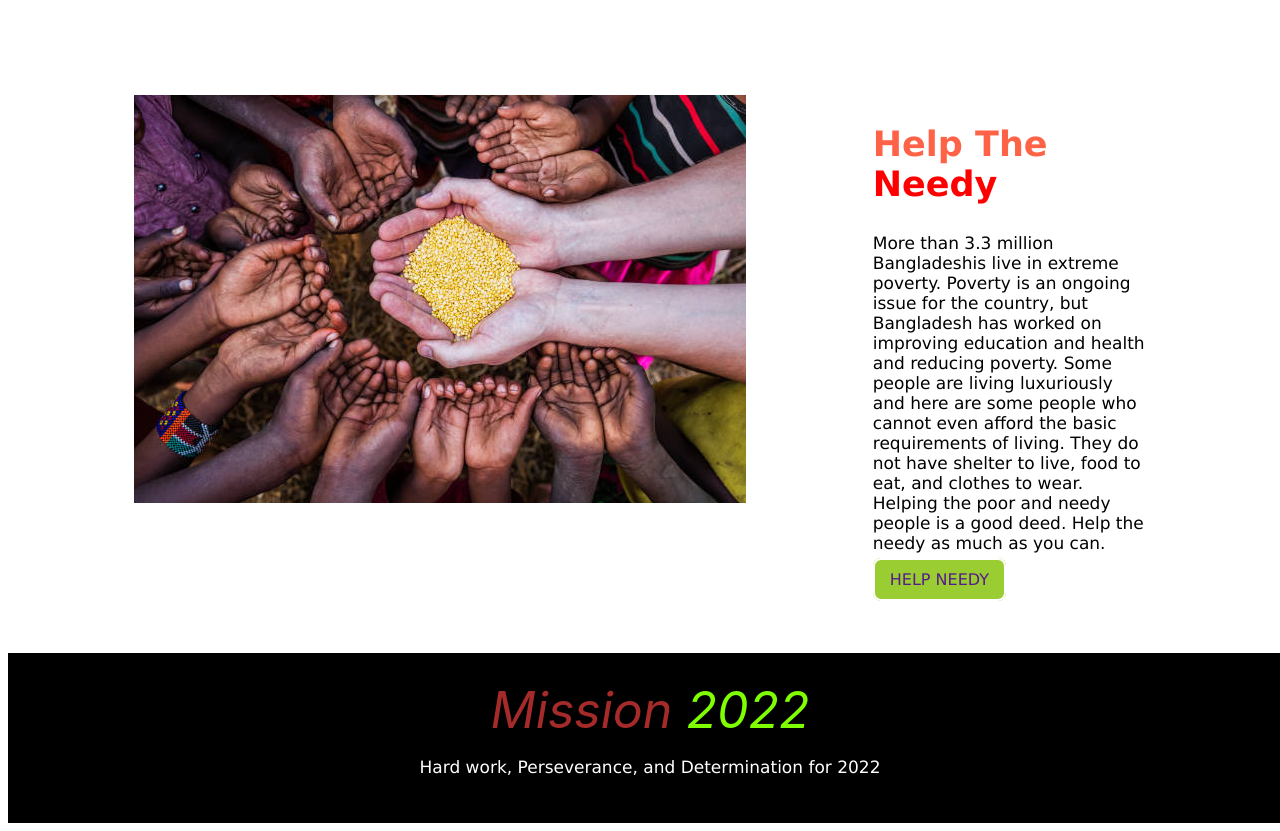
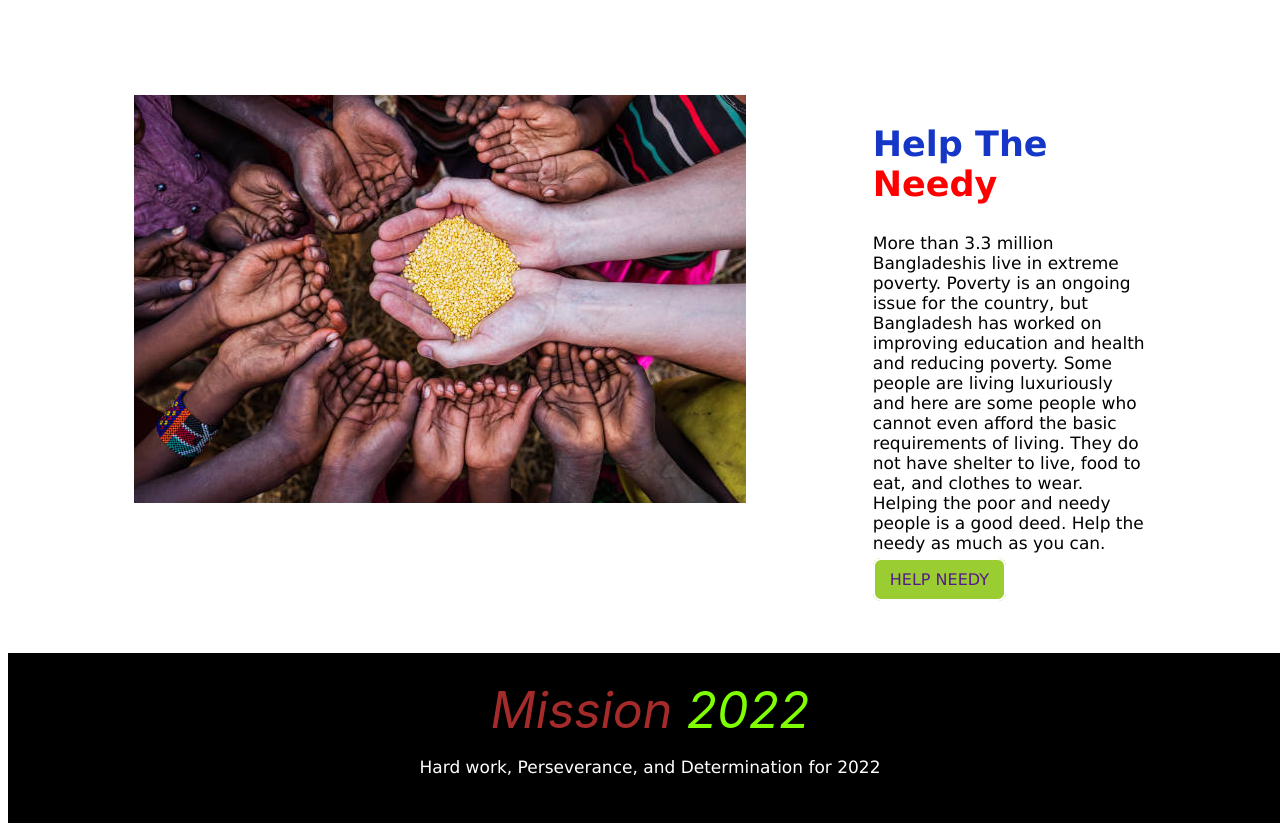
Before and after one commit to aariful-islam/personal-website, a plain HTML site: page index.html in a window 1280 px wide. Shown: the part 2180-3011 px from the top of the page. Drawn offline with Linux system fonts and the light colour scheme.

Commit message:
change help needy text color

```diff
--- a/index.html
+++ b/index.html
@@ -121,7 +121,7 @@
             <img src="images/help.jpg" alt="">
         </div>
         <div class="help-needy-text">
-            <h2 style="color: tomato;">Help The <span style="color: red;">Needy</span></h2>
+            <h2 style="color: rgb(21, 54, 199);">Help The <span style="color: red;">Needy</span></h2>
             <p>More than 3.3 million Bangladeshis live in extreme poverty. Poverty is an ongoing issue for the country, but Bangladesh has worked on improving education and health and reducing poverty. Some people are living luxuriously and here are some people who cannot even afford the basic requirements of living. They do not have shelter to live, food to eat, and clothes to wear. Helping the poor and needy people is a good deed. Help the needy as much as you can.</p>
             <a class="about-me" href="">HELP NEEDY</a>
         </div>
```
